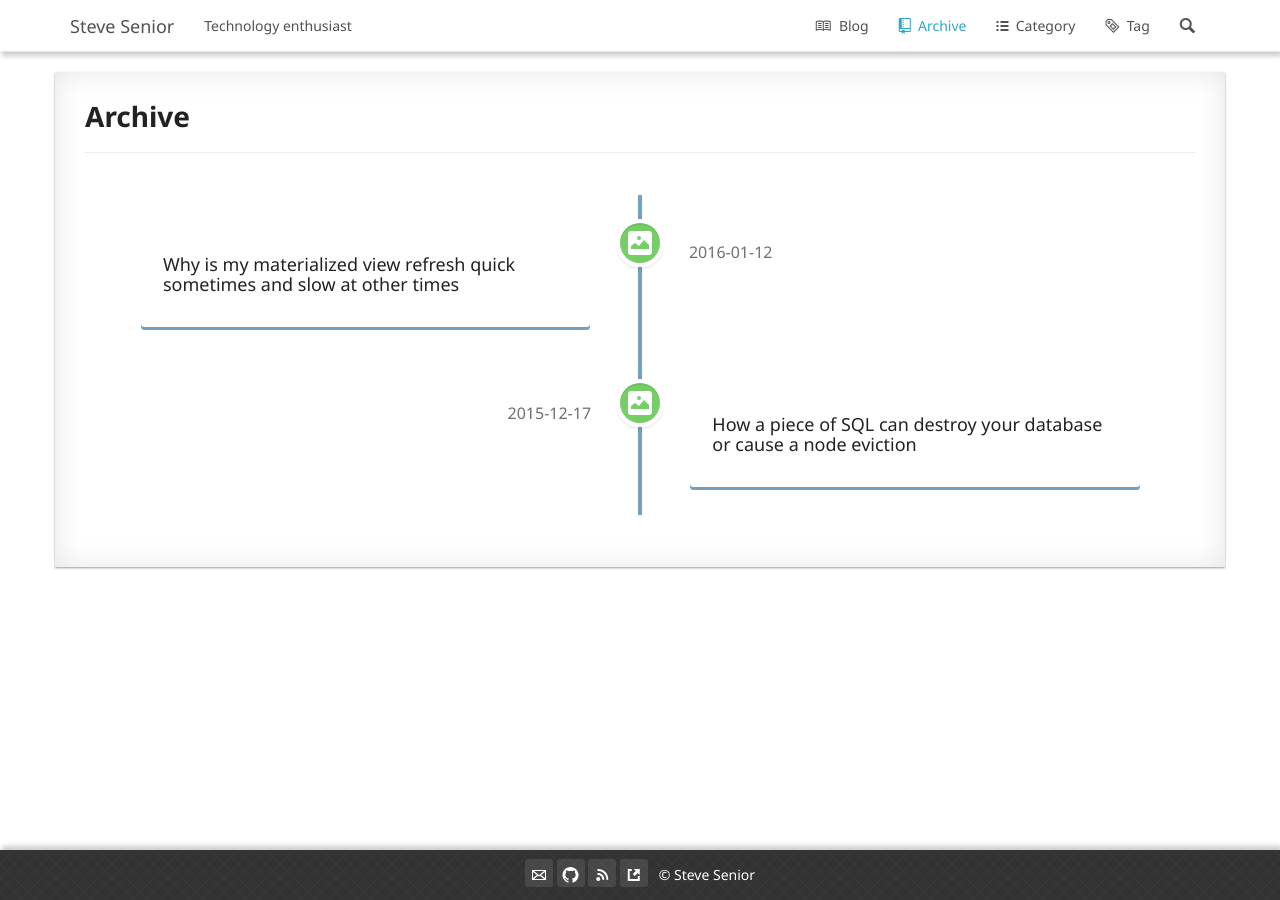
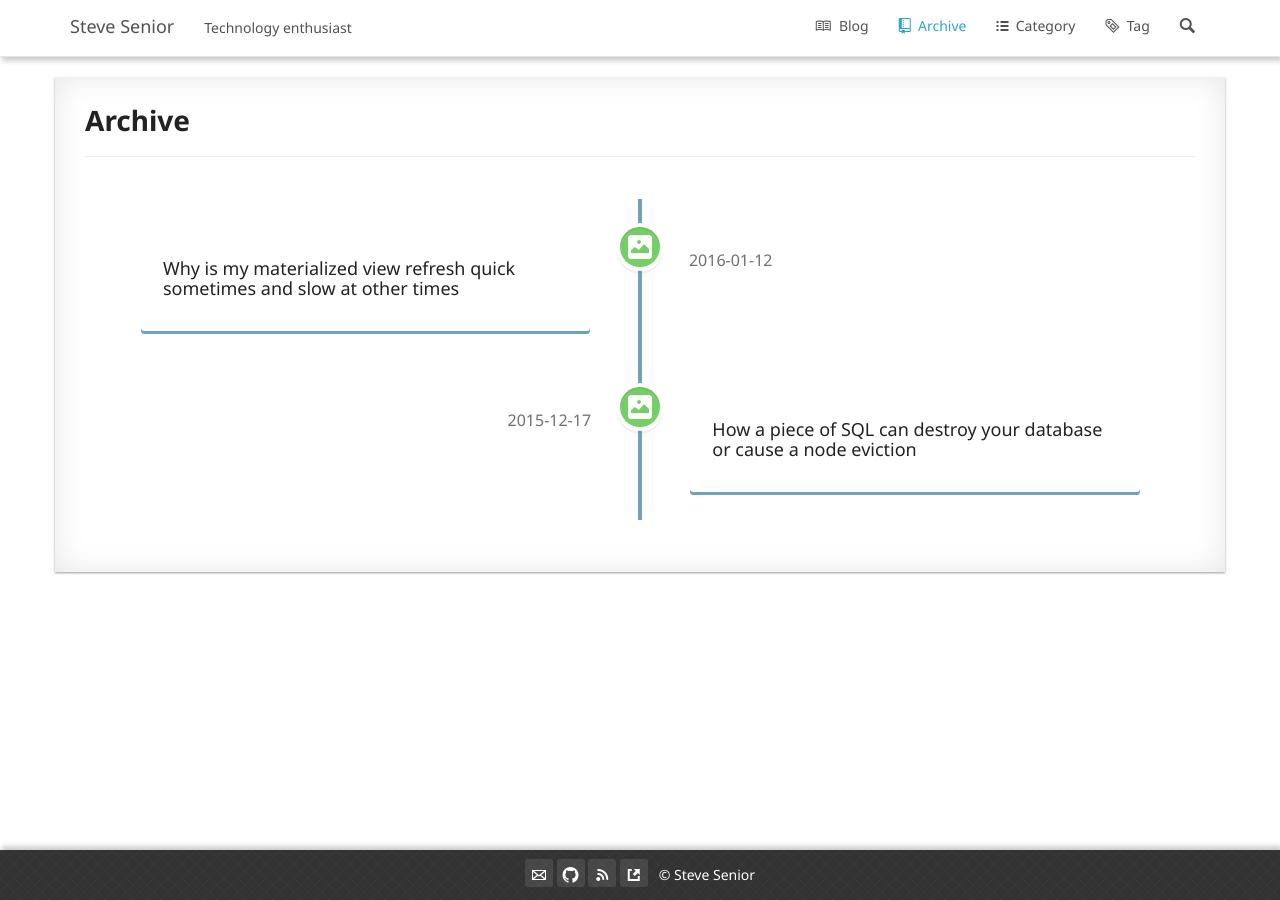
Before and after one commit to ssenior45/ssenior45.github.io, a Jekyll site: the page built from pages/1archive.html, in a window 1280 px wide. Built offline with Jekyll 4.4.1, drawn with Linux system fonts in a browser that asks for light colours; nearby versions of some CDN libraries; Markdown is read by kramdown in place of the engine named in the settings; comment, search, counter and statistics services are not loaded.

Commit message:
Update style.css

```diff
--- a/static/css/style.css
+++ b/static/css/style.css
@@ -155,7 +155,7 @@
 
 body,.sheet{
     font-size: 14px;
-    /*line-height: 1.5;*/
+    line-height: 1.75;
 }
 
 
```
